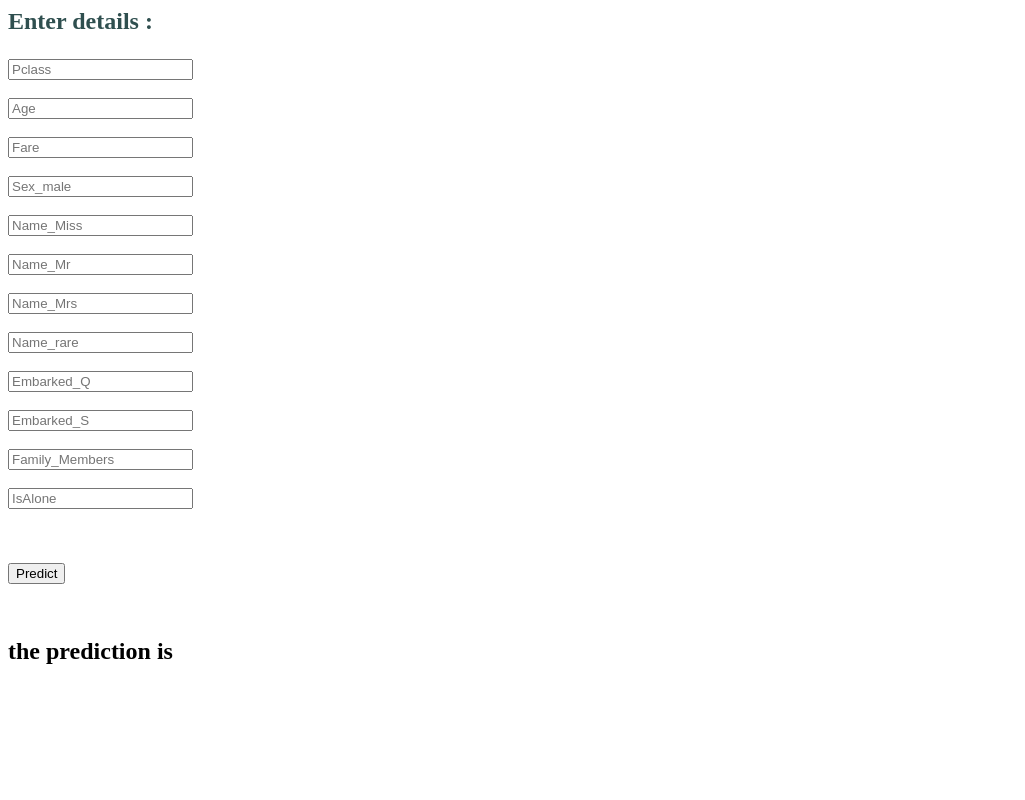
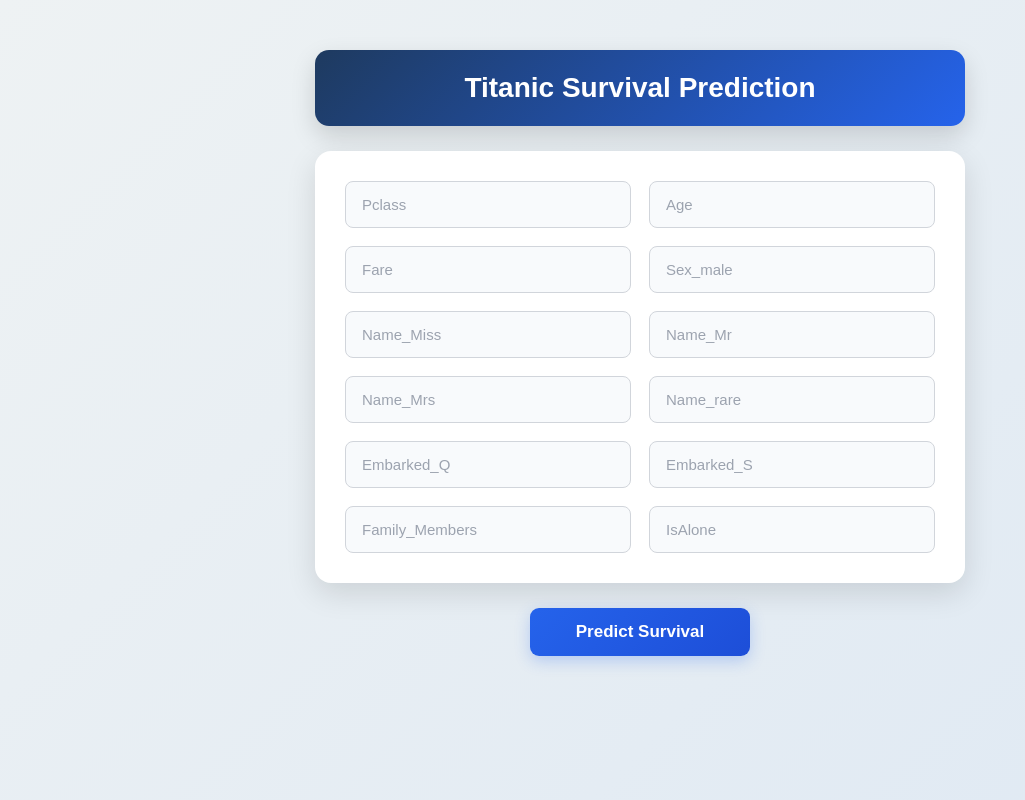
Before and after one commit to rajaji98/titanic-survival, a Flask app: page / in a window 1280 px wide. Shown: the whole page, without its empty margins (0-1025 px from the left). Run offline with Flask 3, Linux system fonts and the light colour scheme; parts of the project's set-up code (start-up, migrations or seed data) failed here and were passed over.

Commit message:
improved UI

```diff
--- a/app.py
+++ b/app.py
@@ -1,23 +1,15 @@
 #backend code using flask
 import pickle
 
-# model_path = os.path.join(os.path.dirname(__file__), 'savedmodel.sav')
-# model = pickle.load(open(model_path, 'rb'))
 
 from flask import Flask, render_template, request,redirect, url_for
 
 app = Flask(__name__)
+
 #load the modell
 model = pickle.load(open('savedmodel.sav', 'rb'))
 
 
-@app.route('/survived<result>')
-def survive(result):
-    return "the person survived"
-
-@app.route('/survived<result>')
-def died(result):
-    return "the person died"
 
 
 @app.route('/')         # this will create a homepage
@@ -30,33 +22,46 @@ def home():
     return str(e)
 
 
-@app.route('/predict', methods = ['POST','GET'])
+@app.route('/predict', methods=['POST'])
 def predict():
-    if request.method == "GET":
-        return render_template('index.html')
+
+    Pclass = float(request.form['Pclass'])
+    Age = float(request.form['Age'])
+    Fare = float(request.form['Fare'])
+    Sex_male = float(request.form['Sex_male'])
+    Name_Miss = float(request.form['Name_Miss'])
+    Name_Mr = float(request.form['Name_Mr'])
+    Name_Mrs = float(request.form['Name_Mrs'])
+    Name_rare = float(request.form['Name_rare'])
+    Embarked_Q = float(request.form['Embarked_Q'])
+    Embarked_S = float(request.form['Embarked_S'])
+    Family_Members = float(request.form['Family_Members'])
+    IsAlone = float(request.form['IsAlone'])
+
+    result = model.predict([[
+        Pclass,
+        Age,
+        Fare,
+        Sex_male,
+        Name_Miss,
+        Name_Mr,
+        Name_Mrs,
+        Name_rare,
+        Embarked_Q,
+        Embarked_S,
+        Family_Members,
+        IsAlone
+    ]])[0]
+
+    if result == 1:
+        res = "The person survived 🚢"
     else:
-        Pclass = float(request.form['Pclass'])
-        Age = float(request.form['Age'])
-        Fare = float( request.form['Fare'])
-        Sex_male =float( request.form['Sex_male'])
-        Name_Miss =float( request.form['Name_Miss'])
-        Name_Mr = float(request.form['Name_Mr'])
-        Name_Mrs = float(request.form['Name_Mrs'])
-        Name_rare = float(request.form['Name_rare'])
-        Embarked_Q = float(request.form['Embarked_Q'])
-        Embarked_S = float(request.form['Embarked_S'])
-        Family_Members = float(request.form['Family_Members'])
-        IsAlone = float(request.form['IsAlone'])
+        res = "The person died"
 
-        result = model.predict([[Pclass, Age, Fare, Sex_male, Name_Miss, Name_Mr, Name_Mrs,
-                              Name_rare, Embarked_Q, Embarked_S,Family_Members, IsAlone]])[0]
-        res = ""
-        if result == 1:
-            res = "survive"
-        else:
-            res = "died"
-
-        return redirect(url_for(res,result= result))
+    return render_template(
+        'index.html',
+        result=res
+    )
 
 
 if __name__ == '__main__':
--- /dev/null
+++ b/static/style.css
@@ -0,0 +1,258 @@
+/* =========================
+   RESET
+========================= */
+
+* {
+    margin: 0;
+    padding: 0;
+    box-sizing: border-box;
+}
+
+
+/* =========================
+   BODY
+========================= */
+
+body {
+    min-height: 100vh;
+
+    font-family: Arial, Helvetica, sans-serif;
+
+    background: linear-gradient(
+        135deg,
+        #eef2f3,
+        #dfe9f3
+    );
+
+    display: flex;
+    flex-direction: column;
+    align-items: center;
+
+    padding: 50px 20px;
+}
+
+
+/* =========================
+   TITLE
+========================= */
+
+.title {
+    width: 100%;
+    max-width: 650px;
+
+    padding: 22px;
+
+    text-align: center;
+
+    color: white;
+
+    background: linear-gradient(
+        135deg,
+        #1e3a5f,
+        #2563eb
+    );
+
+    border-radius: 14px;
+
+    font-size: 28px;
+
+    box-shadow:
+        0 10px 25px rgba(0, 0, 0, 0.15);
+
+    margin-bottom: 25px;
+}
+
+
+/* =========================
+   FORM
+========================= */
+
+form {
+    width: 100%;
+    max-width: 650px;
+}
+
+
+/* =========================
+   INPUT CARD
+========================= */
+
+.req {
+    background: white;
+
+    padding: 30px;
+
+    border-radius: 16px;
+
+    display: grid;
+
+    grid-template-columns: 1fr 1fr;
+
+    gap: 18px;
+
+    box-shadow:
+        0 10px 30px rgba(0, 0, 0, 0.12);
+}
+
+
+/* =========================
+   INPUTS
+========================= */
+
+.req input {
+    width: 100%;
+
+    padding: 14px 16px;
+
+    font-size: 15px;
+
+    color: #333;
+
+    background: #f8fafc;
+
+    border: 1px solid #d1d5db;
+
+    border-radius: 8px;
+
+    outline: none;
+
+    transition: all 0.25s ease;
+}
+
+
+/* Input hover */
+
+.req input:hover {
+    border-color: #93c5fd;
+}
+
+
+/* Input focus */
+
+.req input:focus {
+    background: white;
+
+    border-color: #2563eb;
+
+    box-shadow:
+        0 0 0 3px rgba(37, 99, 235, 0.15);
+}
+
+
+/* Placeholder */
+
+.req input::placeholder {
+    color: #9ca3af;
+}
+
+
+/* =========================
+   BUTTON
+========================= */
+
+button {
+    display: block;
+
+    width: 220px;
+
+    margin: 25px auto;
+
+    padding: 14px;
+
+    border: none;
+
+    border-radius: 9px;
+
+    background: linear-gradient(
+        135deg,
+        #2563eb,
+        #1d4ed8
+    );
+
+    color: white;
+
+    font-size: 17px;
+
+    font-weight: bold;
+
+    cursor: pointer;
+
+    transition: all 0.25s ease;
+
+    box-shadow:
+        0 5px 15px rgba(37, 99, 235, 0.25);
+}
+
+
+/* Button hover */
+
+button:hover {
+    transform: translateY(-2px);
+
+    box-shadow:
+        0 8px 20px rgba(37, 99, 235, 0.35);
+}
+
+
+/* Button click */
+
+button:active {
+    transform: translateY(0);
+}
+
+
+/* =========================
+   RESULT
+========================= */
+
+.result {
+    width: 100%;
+    max-width: 650px;
+
+    margin-top: 10px;
+
+    padding: 20px;
+
+    text-align: center;
+
+    background: white;
+
+    color: #1e3a5f;
+
+    font-size: 21px;
+
+    font-weight: bold;
+
+    border-radius: 12px;
+
+    border: 2px solid #2563eb;
+
+    box-shadow:
+        0 8px 20px rgba(0, 0, 0, 0.10);
+}
+
+
+/* =========================
+   MOBILE
+========================= */
+
+@media (max-width: 600px) {
+
+    body {
+        padding: 25px 15px;
+    }
+
+    .title {
+        font-size: 22px;
+    }
+
+    .req {
+        grid-template-columns: 1fr;
+
+        padding: 20px;
+    }
+
+    button {
+        width: 100%;
+    }
+}
--- a/templates/index.html
+++ b/templates/index.html
@@ -1,25 +1,97 @@
-<html>
-    <body>
-        <h2><p style="color:darkslategray;">Enter details : </p> </h2>
-        <form action="/predict", method="post">
-            <input type="text", name="Pclass", placeholder="Pclass", required = 'required' />
-            <br><br>
-            <input type="text", name="Age" placeholder="Age" required="required"><br><br>
-            <input type="text", name="Fare" placeholder="Fare"  required="required"><br><br>
-            <input type="text", name="Sex_male" placeholder="Sex_male"  required="required"><br><br>
-            <input type="text", name="Name_Miss" placeholder="Name_Miss" required="required"><br><br>
-            <input type="text", name="Name_Mr" placeholder="Name_Mr" required="required"><br><br>
-            <input type="text", name="Name_Mrs" placeholder="Name_Mrs" required=" required"><br><br>
-            <input type="text", name="Name_rare" placeholder="Name_rare" required="required"><br><br>
-            <input type="text", name="Embarked_Q" placeholder="Embarked_Q" required="required"><br><br>
-            <input type="text", name="Embarked_S" placeholder="Embarked_S" required=" required"><br><br>
-            <input type="text", name="Family_Members" placeholder="Family_Members" required="required"><br><br>
-            <input type="text", name="IsAlone" placeholder="IsAlone" required="required"><br><br>
-           <br><br>
-            <input type="submit", value="Predict">
-        </form>
-        <br>
-        <h2>the prediction is {{result}}</h2>
-        <br>
-    </body>
+<!DOCTYPE html>
+<html lang="en">
+
+<head>
+    <meta charset="UTF-8">
+    <meta name="viewport" content="width=device-width, initial-scale=1.0">
+
+    <title>Titanic Survival Prediction</title>
+
+    <link rel="stylesheet"
+          href="{{ url_for('static', filename='style.css') }}">
+</head>
+
+<body>
+
+    <h1 class="title">Titanic Survival Prediction</h1>
+
+    <form action="/predict" method="post">
+
+        <div class="req">
+
+            <input type="text"
+                   name="Pclass"
+                   placeholder="Pclass"
+                   required>
+
+            <input type="text"
+                   name="Age"
+                   placeholder="Age"
+                   required>
+
+            <input type="text"
+                   name="Fare"
+                   placeholder="Fare"
+                   required>
+
+            <input type="text"
+                   name="Sex_male"
+                   placeholder="Sex_male"
+                   required>
+
+            <input type="text"
+                   name="Name_Miss"
+                   placeholder="Name_Miss"
+                   required>
+
+            <input type="text"
+                   name="Name_Mr"
+                   placeholder="Name_Mr"
+                   required>
+
+            <input type="text"
+                   name="Name_Mrs"
+                   placeholder="Name_Mrs"
+                   required>
+
+            <input type="text"
+                   name="Name_rare"
+                   placeholder="Name_rare"
+                   required>
+
+            <input type="text"
+                   name="Embarked_Q"
+                   placeholder="Embarked_Q"
+                   required>
+
+            <input type="text"
+                   name="Embarked_S"
+                   placeholder="Embarked_S"
+                   required>
+
+            <input type="text"
+                   name="Family_Members"
+                   placeholder="Family_Members"
+                   required>
+
+            <input type="text"
+                   name="IsAlone"
+                   placeholder="IsAlone"
+                   required>
+
+        </div>
+
+        <button type="submit">
+            Predict Survival
+        </button>
+
+    </form>
+
+    {% if result %}
+        <div class="result">
+            Prediction: {{ result }}
+        </div>
+    {% endif %}
+
+</body>
 </html>
```
